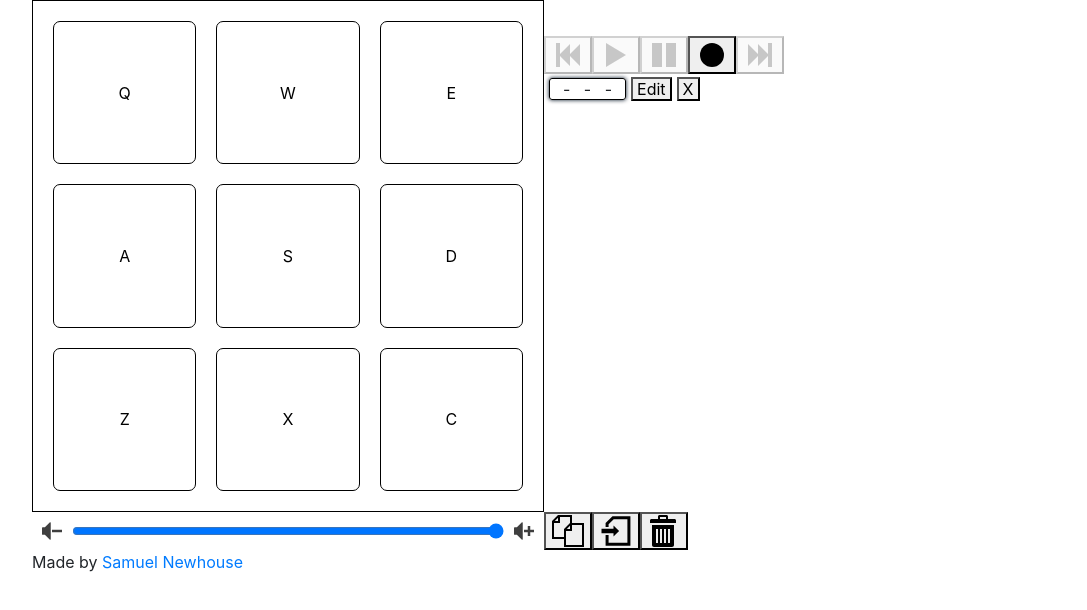
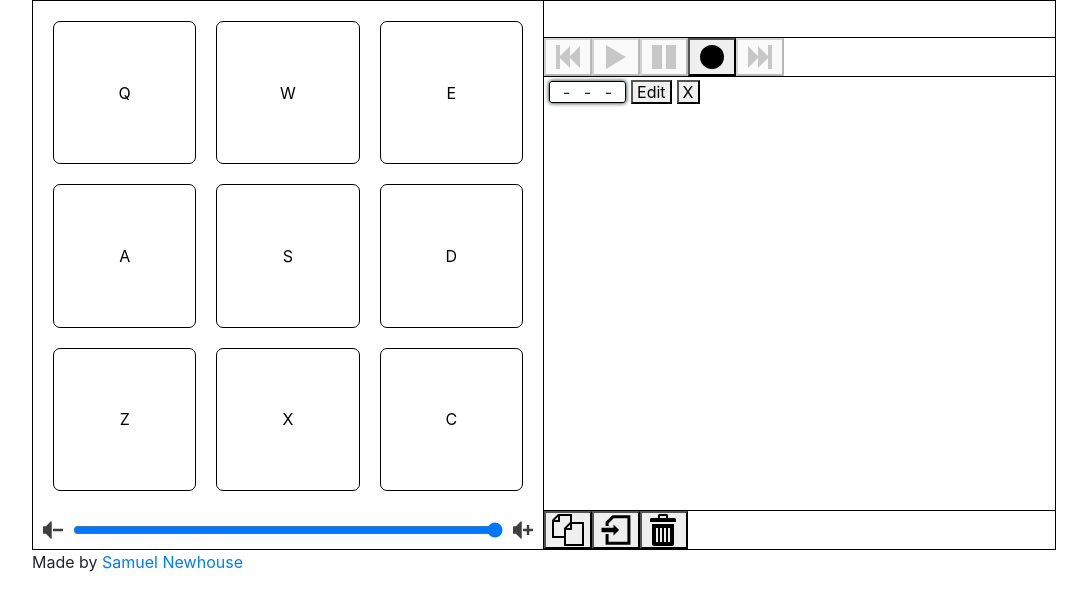
Before and after one commit to SamuelNewhouse/drum-machine, a React (Create React App) app: page / in a window 1280 px wide. Shown: the top 610 px of the page, without its empty margins (96-1183 px from the left). Built offline with nearby package versions, Linux system fonts and the light colour scheme.

Commit message:
Add borders to grid areas

```diff
--- a/src/index.scss
+++ b/src/index.scss
@@ -44,6 +44,7 @@ footer {
   gap: 20px;
   padding: 20px;
   border: 1px solid black;
+  border-bottom: none;
 
   button {
     transition: all 0.05s ease-in-out;
@@ -65,10 +66,15 @@ footer {
   grid-area: display;
   font-size: 1.5em;
   text-align: center;
+  border: 1px solid black;
+  border-left: none;
 }
 
 #recording-top-bar {
   grid-area: recording-top-bar;
+  border: 1px solid black;
+  border-left: none;
+  border-top: none;
 }
 
 #recording {
@@ -76,6 +82,9 @@ footer {
   position: relative;
   grid-area: recording;
   overflow: auto;
+  border: 1px solid black;
+  border-left: none;
+  border-top: none;
 
   & > div {
     max-height: 100%;
@@ -128,6 +137,9 @@ footer {
 
 #recording-bottom-bar {
   grid-area: recording-bottom-bar;
+  border: 1px solid black;
+  border-left: none;
+  border-top: none;
 }
 
 #volume {
@@ -135,6 +147,8 @@ footer {
   display: flex;
   align-items: center;
   padding: 0 10px;
+  border: 1px solid black;
+  border-top: none;
 
   img {
     width: 20px;
```
